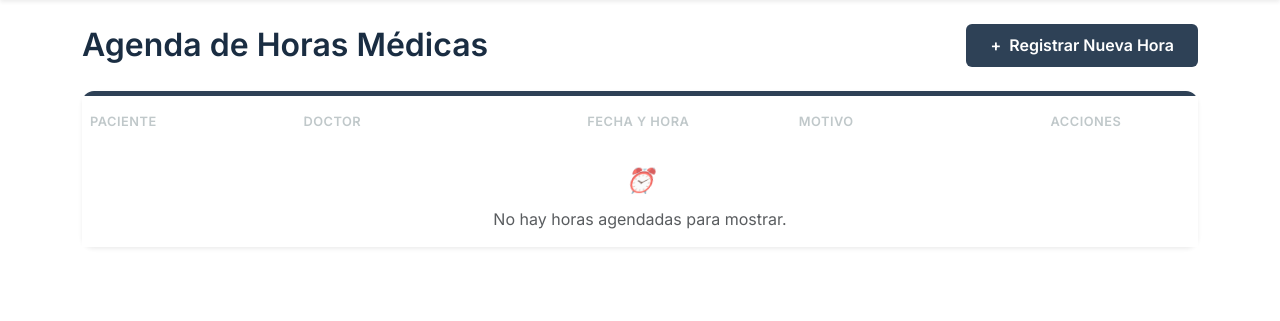
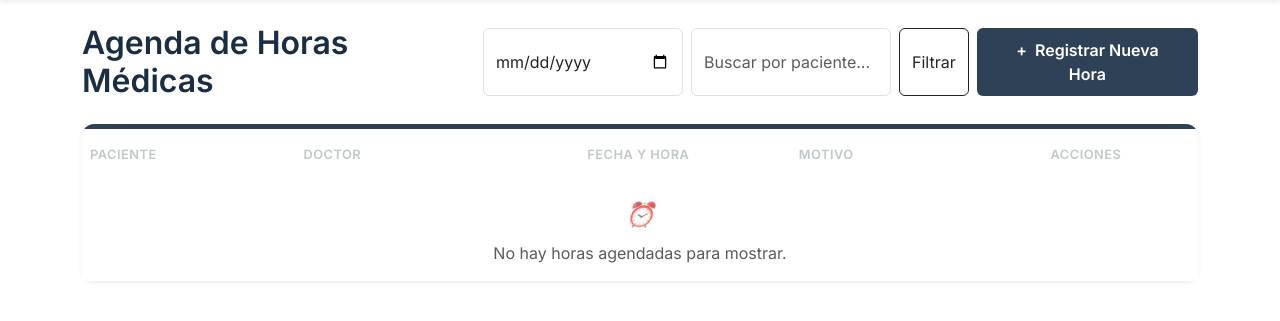
Before and after one commit to Nicolecuadrav/clinica-modulo-6-main, a Django app: page /horas/ in a window 1280 px wide. Shown: the part 66-387 px from the top of the page. Run offline with Django 5.2, Linux system fonts and the light colour scheme; the visitor is signed in with stand-in values (Sample User, id 1); data that the repository does not hold is empty.

Commit message:
Se añade filtro orm a CitaListView, se agregan 3 test de Model CitaMedica, y se actualiza el template horas/listar.html para ocupar el filtro orm

```diff
--- a/core/templates/core/horas/listar.html
+++ b/core/templates/core/horas/listar.html
@@ -3,9 +3,19 @@
 {% block content %}
 <div class="d-flex flex-column flex-md-row justify-content-between align-items-md-center mb-4 gap-3">
     <h2 class="fw-bold mb-0">Agenda de Horas Médicas</h2>
-    <a href="{% url 'crear_hora' %}" class="btn btn-panel px-4">
-        <span class="me-1">+</span> Registrar Nueva Hora
-    </a>
+    <div class="d-flex gap-2">
+        <form method="get" class="d-flex gap-2">
+            <input type="date" name="fecha" value="{{ request.GET.fecha }}" class="form-control">
+            <input type="text" name="paciente" value="{{ request.GET.paciente }}" placeholder="Buscar por paciente..." class="form-control">
+            <button type="submit" class="btn btn-outline-dark btn-search">Filtrar</button>
+            {% if request.GET.fecha or request.GET.paciente %}
+                <a href="{% url 'listar_hora' %}" class="btn btn-outline-secondary">Limpiar</a>
+            {% endif %}
+        </form>
+        <a href="{% url 'crear_hora' %}" class="btn btn-panel px-4">
+            <span class="me-1">+</span> Registrar Nueva Hora
+        </a>
+    </div>
 </div>
 
 <div class="card border-0 shadow-sm custom-card">
@@ -32,9 +42,7 @@
                         </td>
                         <td class="text-center">
                             <div class="fw-bold">{{ h.fecha|date:'d/m/Y' }}</div>
-                            <div class="badge rounded-pill text-dark border badge-horas">
-                                {{ h.hora|time:'H:i' }}
-                            </div>
+                            <div class="badge rounded-pill text-dark border badge-horas">{{ h.hora|time:'H:i' }}</div>
                         </td>
                         <td class="text-muted small">{{ h.motivo|truncatechars:30 }}</td>
                         <td class="text-center pe-4">
--- a/core/views.py
+++ b/core/views.py
@@ -87,6 +87,18 @@ class CitaListView(LoginRequiredMixin, ListView):
     template_name = 'core/horas/listar.html'
     context_object_name = 'horas'
 
+    def get_queryset(self):
+        queryset = super().get_queryset()
+        fecha = self.request.GET.get('fecha')
+        paciente = self.request.GET.get('paciente')
+
+        if fecha:
+            queryset = queryset.filter(fecha=fecha)
+        if paciente:
+            queryset = queryset.filter(paciente__nombre__icontains=paciente)
+
+        return queryset
+
 class CitaCreateView(LoginRequiredMixin,SuccessMessageMixin, CreateView):
     model = CitaMedica
     template_name = 'core/horas/form.html'
```
Also changed, not shown: core/test/test_citamedica.py (added, +83 -0 lines).
